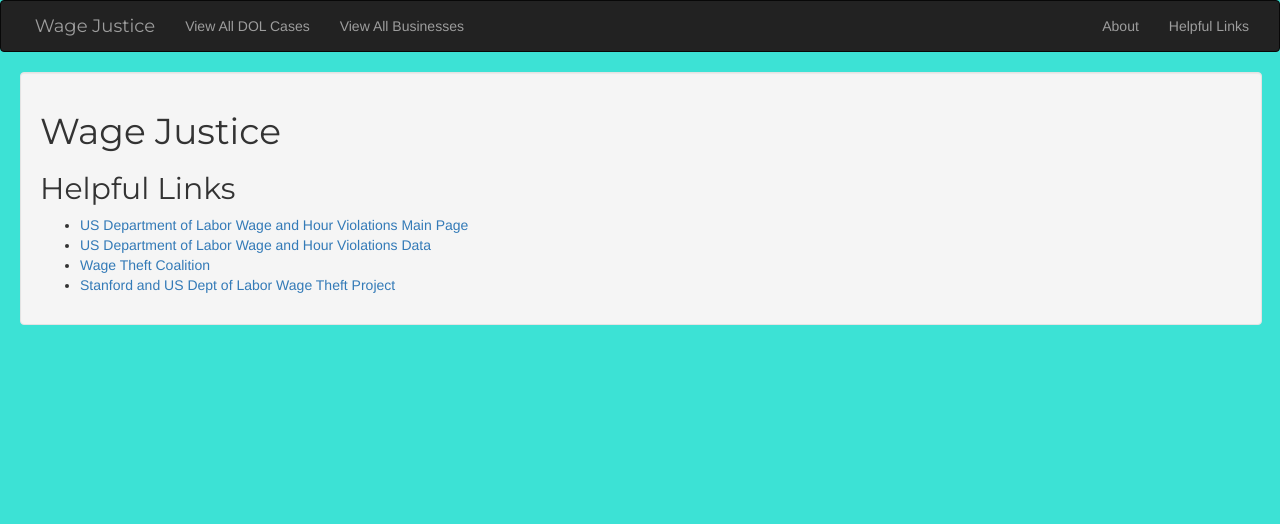
After one commit to hlewbel/hb-dol-project, a Flask app: page /dollinks in a window 1280 px wide. The commit adds this page. Shown: the top 524 px of the page. Run offline with Flask 2, Linux system fonts and the light colour scheme; some libraries are stand-ins or nearby versions; some web fonts are replaced.

Commit message:
added links html template to link to DOL pages and open projects on these wage violations

```diff
--- a/server.py
+++ b/server.py
@@ -65,6 +65,12 @@ def about():
 
     return render_template("about.html")
 
+@app.route("/dollinks")
+def dollinks():
+    """Helpful DOL related links"""
+
+    return render_template("dol_links.html")
+
 @app.route("/cases/<int:case_id>")
 def case_detail(case_id):
     """Show info about a specific DOL case. For testing only"""
--- a/templates/base.html
+++ b/templates/base.html
@@ -83,14 +83,8 @@
                 <li><a href="/businesses">View All Businesses</a></li>
             </ul>
             <ul class="nav navbar-nav navbar-right">
-              {% if "user_id" in session %}
-                  <li><a href="/users/{{ session['user_id'] }}">Profile</a></li>
-                  <li><a href="/logout">Logout</a></li>
-              {% else %}
-                  <li><a href="/about">About</a></li>
-                  <li><a href="/dolwage">Department of Labor</a></li>
-              {% endif %}
-
+                <li><a href="/about">About</a></li>
+                <li><a href="/dollinks">Helpful Links</a></li>
             </ul>
         </div>
         <!-- /.navbar-collapse -->
--- /dev/null
+++ b/templates/dol_links.html
@@ -0,0 +1,28 @@
+{% extends 'base.html' %}
+{% block content %}
+
+<div class="well spaced" style="width:97%;">
+<h1>Wage Justice</h1>
+<h2>Helpful Links</h2>
+<div class="row">
+
+    <div class="col-xs-12 col-lg-6">
+
+          <div class="site-lower">
+            <footer class="footer wrap cf">
+
+                <ul class="social cf">
+                    <li class="dolwhv"><a class="symbol" title="usdolwhmain" href="https://www.dol.gov/whd/#"><span>US Department of Labor Wage and Hour Violations Main Page</span></a></li>
+                    <li class="dolwhvdata"><a class="symbol" title="usdolwhdata" href="http://ogesdw.dol.gov/views/data_catalogs.php"><span>US Department of Labor Wage and Hour Violations Data</span></a></li>
+                    <li class="wagetheftcoalition"><a class="symbol" title="wagetheftcoalition" href="https://wagetheftcoalition.com"><span>Wage Theft Coalition</span></a></li>
+                    <li class="stanfordwagetheft"><a class="symbol" title="stanfordwagetheft" href="http://wage-theft.stanford.edu/"><span>Stanford and US Dept of Labor Wage Theft Project</span></a></li>
+                </ul>
+
+            </footer>
+        </div>
+    </div>
+    </div>
+
+</div>
+</div>
+{% endblock %}
```
Also changed, not shown: templates/about.html (+13 -14 lines).
